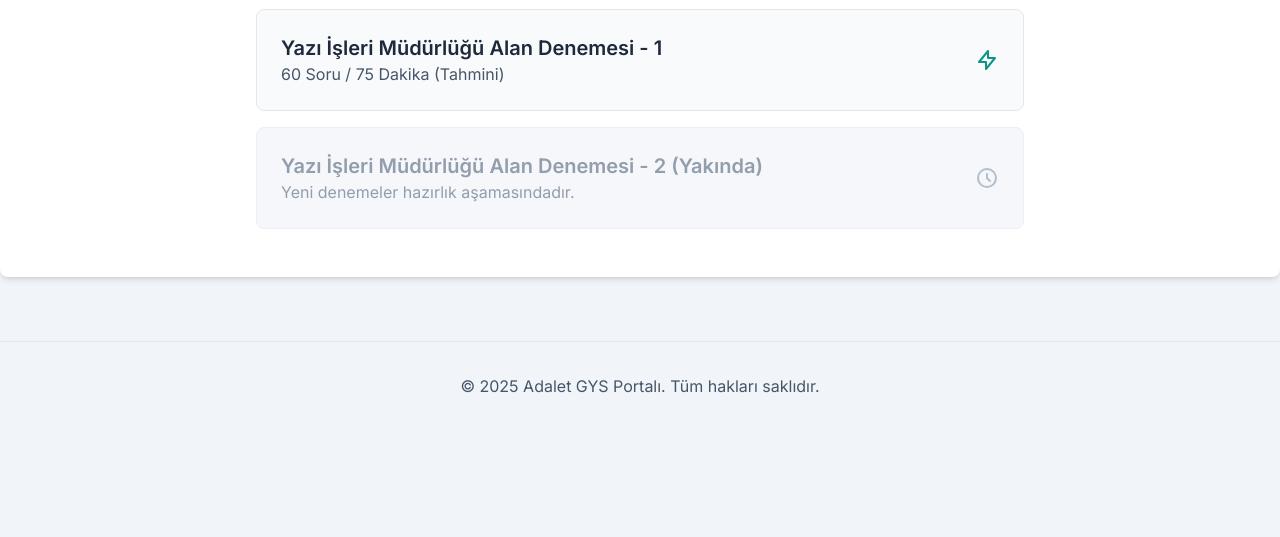
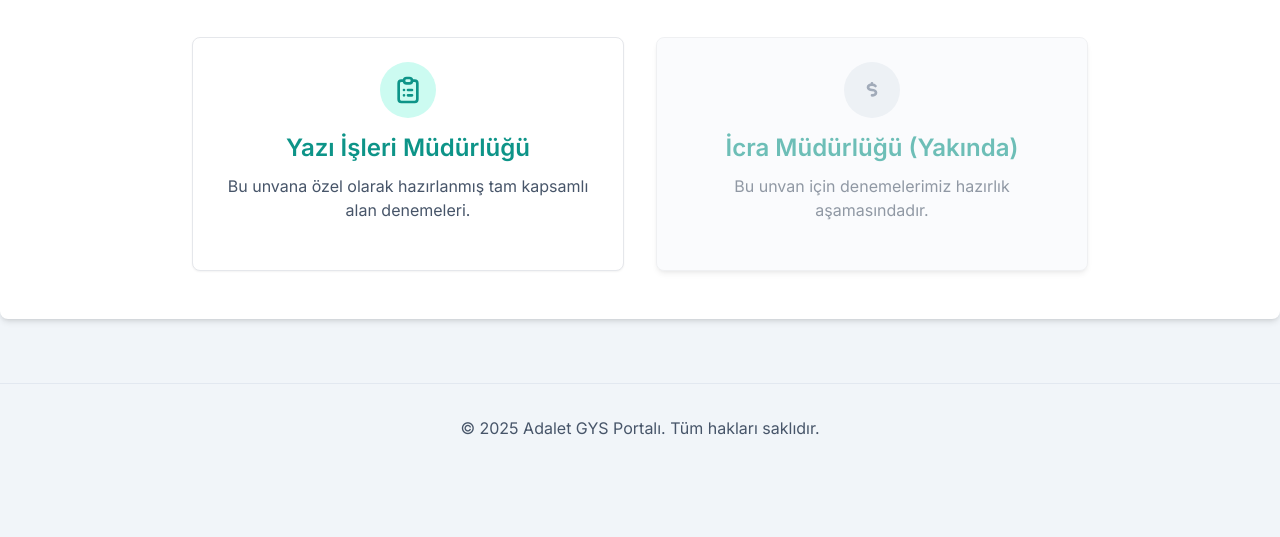
Before and after one commit to GolDRoger21/adalet-gys-portal, a plain HTML site: page deneme-sinavlari/alan-denemeleri/index.html in a window 1280 px wide. Shown: the part 263-800 px from the top of the page. Drawn offline with nearby package versions, Linux system fonts and the light colour scheme.

Commit message:
Update index.html

```diff
--- a/deneme-sinavlari/alan-denemeleri/index.html
+++ b/deneme-sinavlari/alan-denemeleri/index.html
@@ -3,7 +3,7 @@
 <head>
     <meta charset="UTF-8">
     <meta name="viewport" content="width=device-width, initial-scale=1.0">
-    <title>Yazı İşleri Müdürlüğü Denemeleri - Adalet GYS Portalı</title>
+    <title>Alan Denemeleri - Adalet GYS Portalı</title>
 
     <script src="https://cdn.tailwindcss.com"></script>
     <link rel="stylesheet" href="/adalet-gys-portal/assets/css/style.css">
@@ -15,41 +15,32 @@
     <main class="container page-content">
         <div class="card p-8 md:p-12">
             <div class="text-center mb-10">
-                <h1 class="text-3xl md:text-4xl font-bold text-slate-800 mb-4">Yazı İşleri Müdürlüğü Denemeleri</h1>
+                <h1 class="text-3xl md:text-4xl font-bold text-slate-800 mb-4">Alan Denemeleri</h1>
                 <p class="text-lg text-slate-600 max-w-2xl mx-auto">
-                    Bu unvana özel olarak hazırlanmış alan konularını içeren deneme sınavlarıdır.
+                    Sınavın %60'lık bölümünü oluşturan, unvanınıza özel konuları içeren deneme sınavlarıdır. Lütfen aşağıdan ilgili unvanı seçin.
                 </p>
             </div>
 
-            <div class="space-y-4 max-w-3xl mx-auto">
-                <a href="deneme-1.html" class="block p-6 bg-slate-50 border rounded-lg hover:bg-teal-50 hover:border-teal-500 transition-colors">
-                    <div class="flex justify-between items-center">
-                        <div>
-                            <h3 class="font-semibold text-xl text-slate-800">Yazı İşleri Müdürlüğü Alan Denemesi - 1</h3>
-                            <p class="text-slate-600">60 Soru / 75 Dakika (Tahmini)</p>
-                        </div>
-                        <div class="text-teal-600">
-                            <svg xmlns="http://www.w3.org/2000/svg" class="h-6 w-6" fill="none" viewBox="0 0 24 24" stroke="currentColor" stroke-width="2">
-                                <path stroke-linecap="round" stroke-linejoin="round" d="M13 10V3L4 14h7v7l9-11h-7z" />
-                            </svg>
-                        </div>
+            <div class="grid md:grid-cols-2 gap-8 max-w-4xl mx-auto">
+                <a href="yazi-isleri-muduru/" class="category-card bg-white p-6 rounded-lg border shadow-sm flex flex-col text-center items-center hover:border-teal-500 hover:shadow-md transition-all">
+                    <div class="mb-4 bg-teal-100 p-3 rounded-full inline-flex">
+                        <svg xmlns="http://www.w3.org/2000/svg" class="h-8 w-8 text-teal-600" fill="none" viewBox="0 0 24 24" stroke="currentColor" stroke-width="2"><path stroke-linecap="round" stroke-linejoin="round" d="M9 5H7a2 2 0 00-2 2v12a2 2 0 002 2h10a2 2 0 002-2V7a2 2 0 00-2-2h-2M9 5a2 2 0 002 2h2a2 2 0 002-2M9 5a2 2 0 012-2h2a2 2 0 012 2m-3 7h3m-3 4h3m-6-4h.01M9 16h.01" /></svg>
                     </div>
+                    <h2 class="text-xl font-semibold text-slate-800 mb-3">Yazı İşleri Müdürlüğü</h2>
+                    <p class="text-slate-600 flex-grow">
+                        Bu unvana özel olarak hazırlanmış tam kapsamlı alan denemeleri.
+                    </p>
                 </a>
 
-                <div class="block p-6 bg-slate-100 border rounded-lg cursor-not-allowed opacity-70">
-                     <div class="flex justify-between items-center">
-                        <div>
-                            <h3 class="font-semibold text-xl text-slate-500">Yazı İşleri Müdürlüğü Alan Denemesi - 2 (Yakında)</h3>
-                            <p class="text-slate-500">Yeni denemeler hazırlık aşamasındadır.</p>
-                        </div>
-                        <div class="text-slate-400">
-                            <svg xmlns="http://www.w3.org/2000/svg" class="h-6 w-6" fill="none" viewBox="0 0 24 24" stroke="currentColor" stroke-width="2">
-                                <path stroke-linecap="round" stroke-linejoin="round" d="M12 8v4l3 3m6-3a9 9 0 11-18 0 9 9 0 0118 0z" />
-                            </svg>
-                        </div>
+                <div class="category-card bg-slate-50 p-6 rounded-lg border flex flex-col text-center items-center cursor-not-allowed opacity-60">
+                     <div class="mb-4 bg-slate-200 p-3 rounded-full inline-flex">
+                        <svg xmlns="http://www.w3.org/2000/svg" class="h-8 w-8 text-slate-500" fill="none" viewBox="0 0 24 24" stroke="currentColor" stroke-width="2"><path stroke-linecap="round" stroke-linejoin="round" d="M12 8c-1.657 0-3 .895-3 2s1.343 2 3 2 3 .895 3 2-1.343 2-3 2m0-8c1.11 0 2.08.402 2.599 1M12 8V7m0 1v.01" /></svg>
                     </div>
+                    <h2 class="text-xl font-semibold text-slate-800 mb-3">İcra Müdürlüğü (Yakında)</h2>
+                    <p class="text-slate-600 flex-grow">
+                        Bu unvan için denemelerimiz hazırlık aşamasındadır.
+                    </p>
                 </div>
-
             </div>
         </div>
     </main>
```
